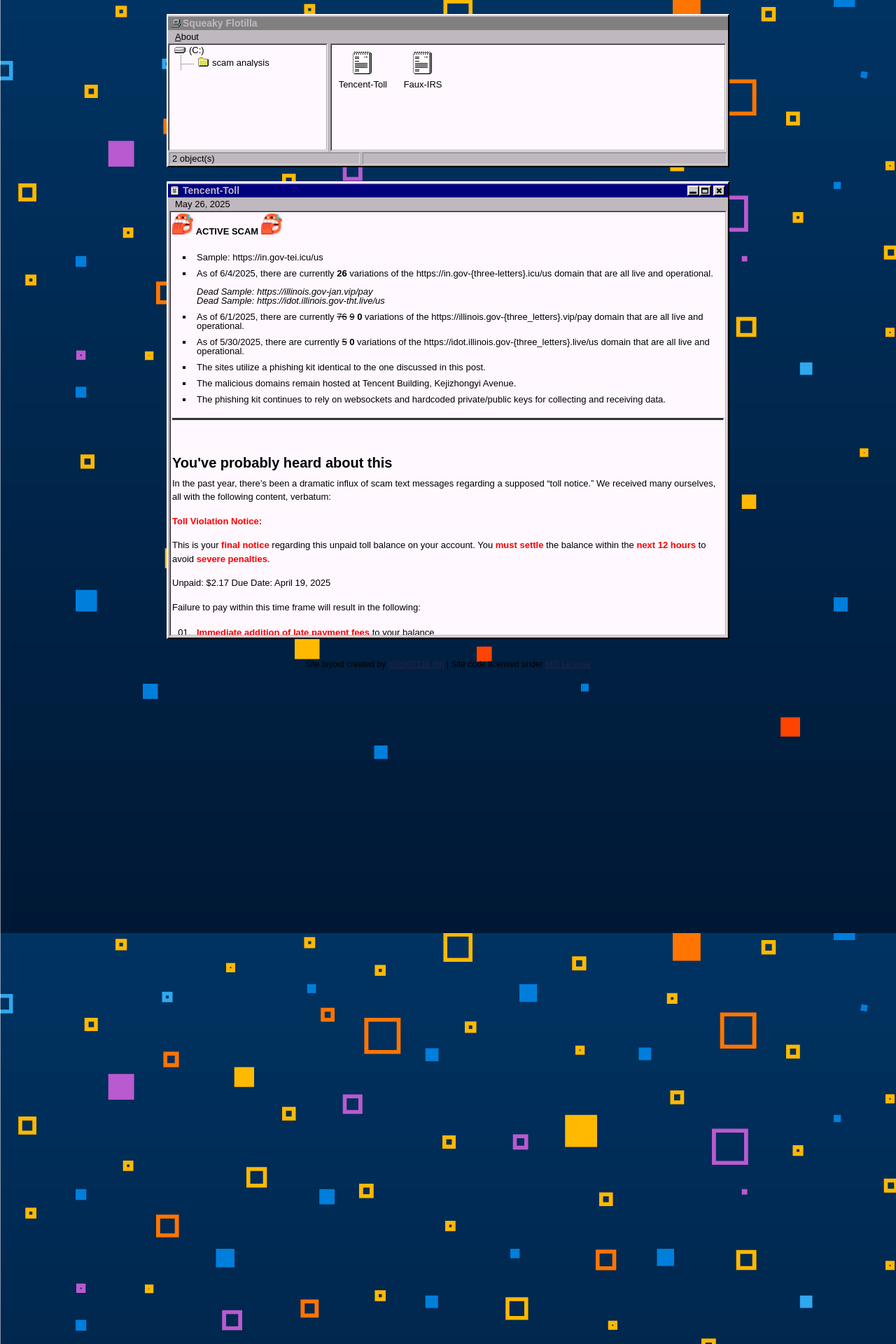
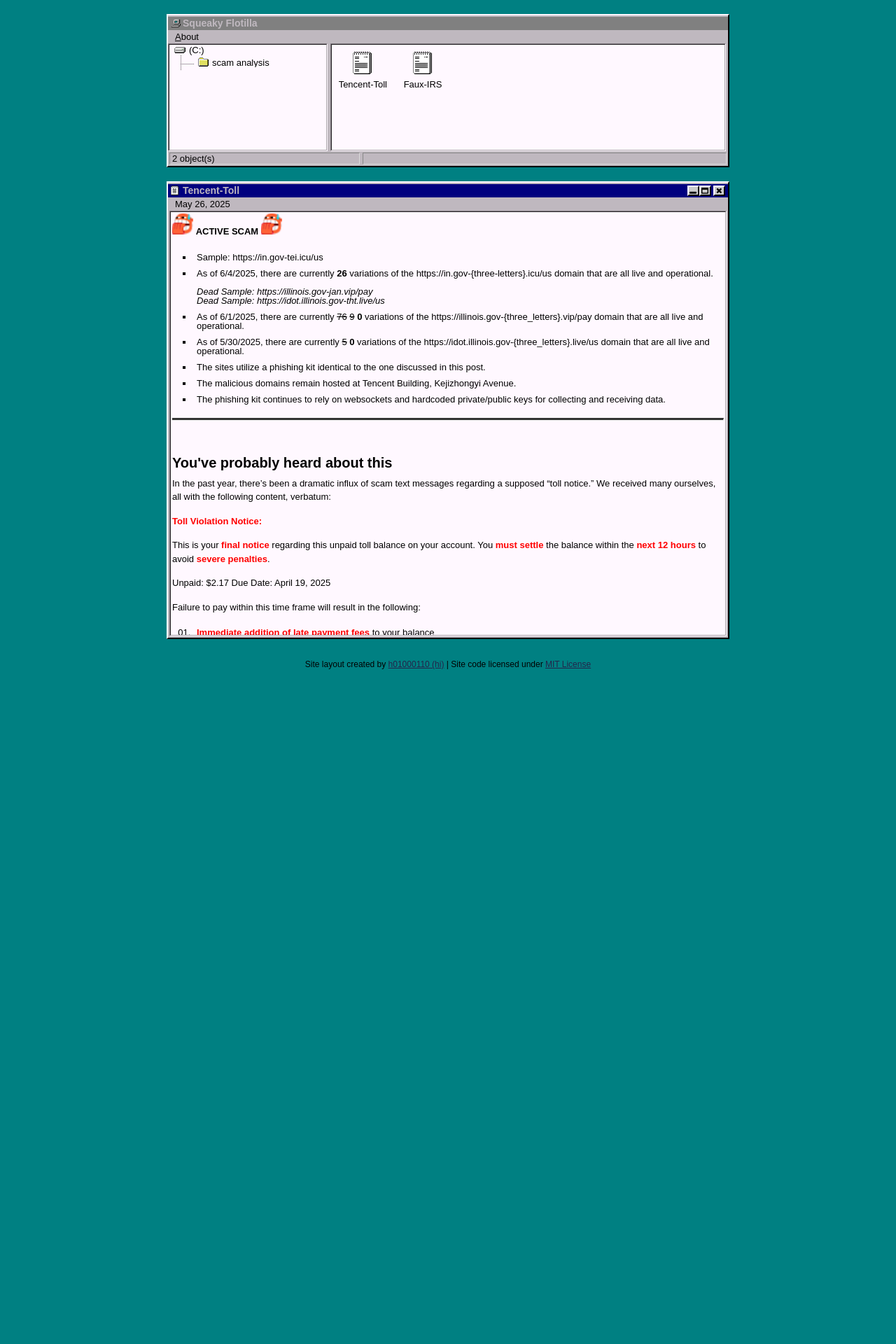
Before and after one commit to scattered-gonk/scattered-gonk.github.io, a Jekyll site: the page built from _posts/2025-26-05-Tencent-Toll.md, in a window 1280 px wide. Shown: the top 1920 px of the page at 70% size. Built offline with Jekyll 4.4.1, drawn with Linux system fonts in a browser that asks for light colours.

Commit message:
Updated designs

```diff
--- a/_layouts/default.html
+++ b/_layouts/default.html
@@ -17,12 +17,6 @@
 	<link rel="icon" href="/assets/img/favicon.ico" type="image/x-icon">
 	<script src="/assets/js/highlight.pack.js"></script>
 	<script>hljs.initHighlightingOnLoad();</script>
-	<style>
-		body {
-			background-image: url("/assets/background.jpg");
-			background-repeat: repeat;
-		}
-	</style>
 </head>
 <body>
 	<div class="wrapper">
```
